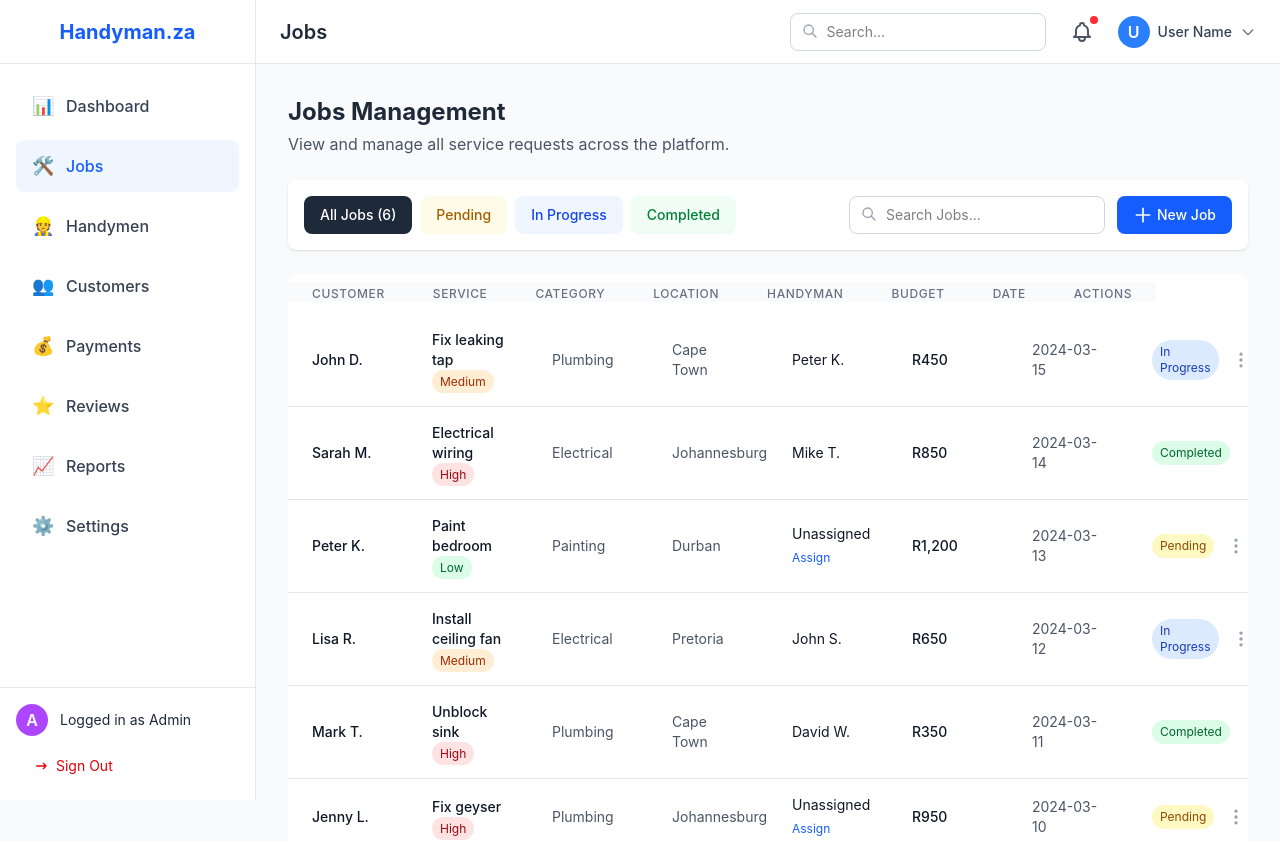
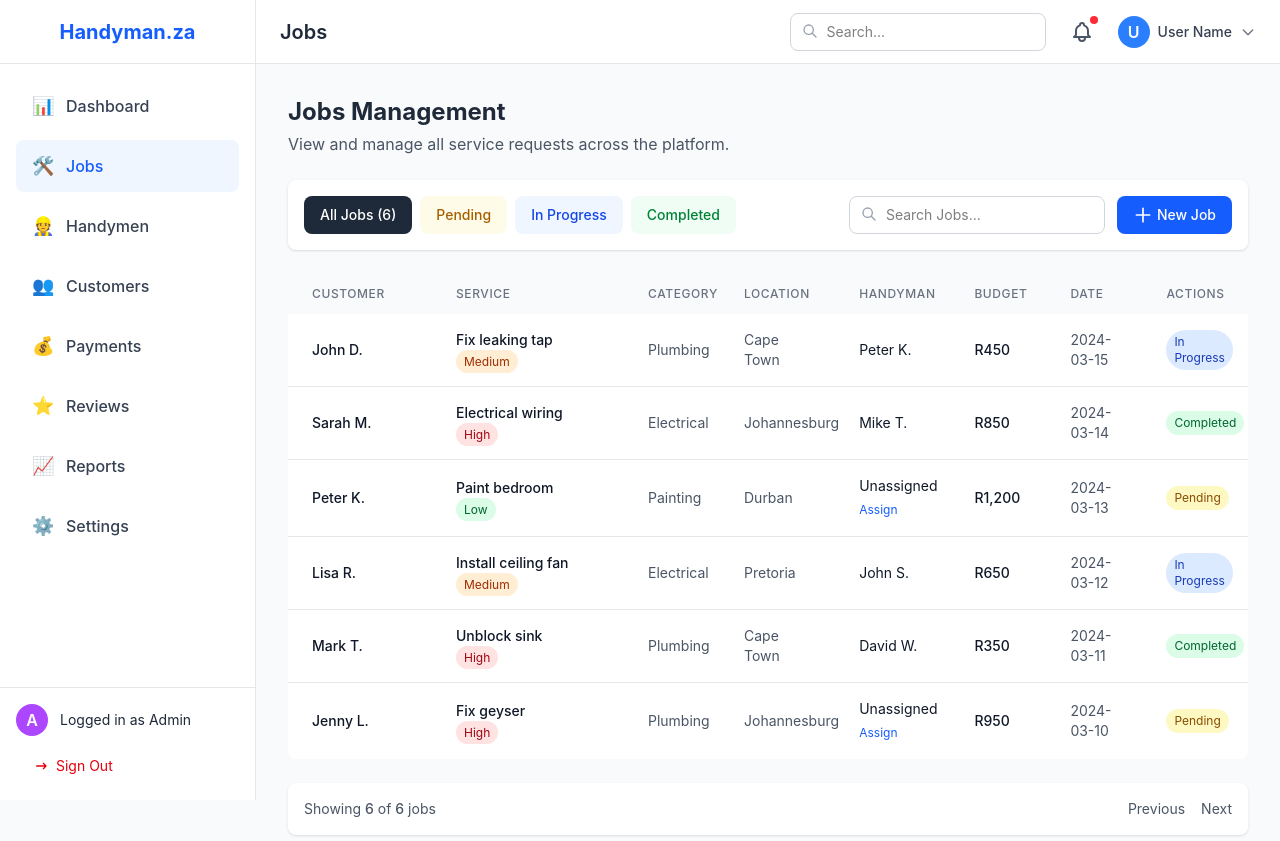
Before and after one commit to P-Mnguni/handyman_za, a React app in the folder frontend/: page /jobs in a window 1280 px wide. Shown: the top 841 px of the page. Built offline with nearby package versions, Linux system fonts and the light colour scheme; the HTML template or start-up script is replaced by a standard one.

Commit message:
fixed: error with thead

```diff
--- a/frontend/src/pages/Handyman.jsx
+++ b/frontend/src/pages/Handyman.jsx
@@ -298,7 +298,7 @@ const Handymen = () => {
             <div className="bg-white rounded-lg shadow overflow-hidden">
                 <div className="overflow-x-auto">
                     <table className="w-full table-fixed">
-                        <thread className="bg-gray-50">
+                        <thead className="bg-gray-50">
                             <tr>
                                 <th className="px-6 py-3 text-left text-xs font-medium text-gray-500 uppercase tracking-wider w-[20%]">
                                     Handyman
@@ -325,7 +325,7 @@ const Handymen = () => {
                                     Actions
                                 </th>
                             </tr>
-                        </thread>
+                        </thead>
                         <tbody className="divide-y divide-gray-200">
                             {filteredHandymen.map((handyman) => (
                                 <tr key={handyman.id} className="hover:bg-gray-50">
--- a/frontend/src/pages/Jobs.jsx
+++ b/frontend/src/pages/Jobs.jsx
@@ -230,7 +230,7 @@ const Jobs = () => {
             <div className="bg-white rounded-lg overflow-hidden">
                 <div className="overflow-x-auto">
                     <table className="w-full table-fixed">
-                        <thread className="bg-gray-50">
+                        <thead className="bg-gray-50">
                             <tr>
                                 <th className="px-6 py-3 text-left text-xs font-medium text-gray-500 uppercase tracking-wider w-[15%]">
                                     Customer
@@ -257,7 +257,7 @@ const Jobs = () => {
                                     Actions
                                 </th>
                             </tr>
-                        </thread>
+                        </thead>
                         <tbody className="divide-y divide-gray-200">
                             {filteredJobs.map((job) => (
                                 <tr key={job.id} className="hover:bg-gray-50">
```
